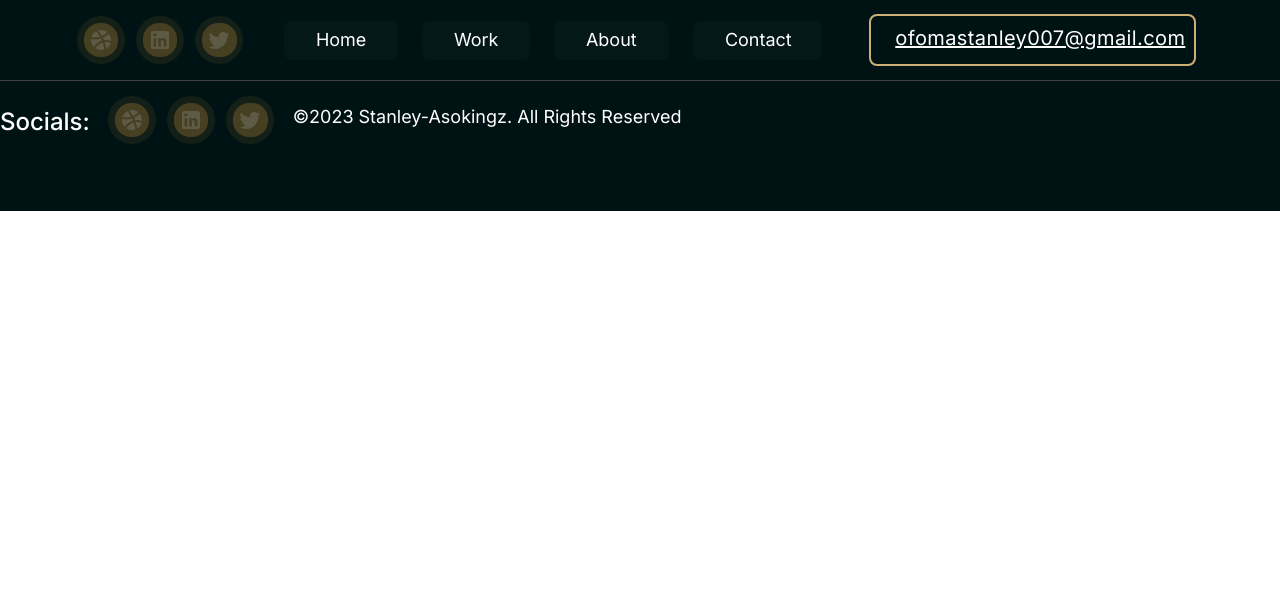
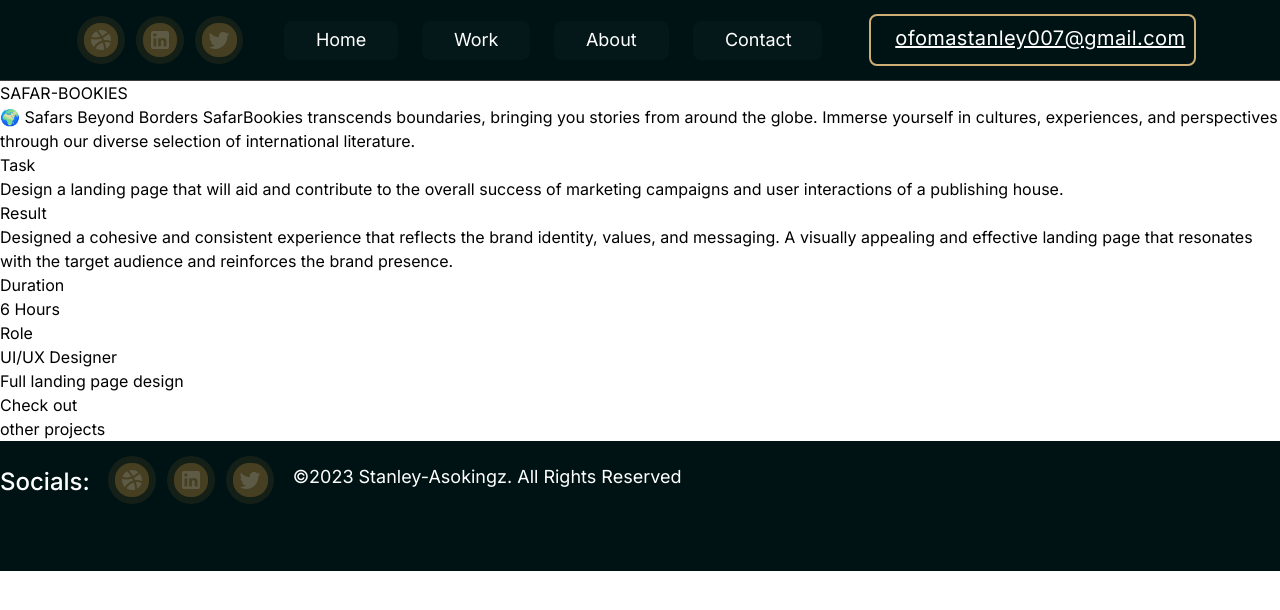
Before and after one commit to Maxwell011/portfolio-design, a Next.js app: page /PublishingHouse in a window 1280 px wide. Shown: the top 610 px of the page. Built offline with nearby package versions, Linux system fonts and the light colour scheme.

Commit message:
Add content to PublishingHouse page

```diff
--- a/src/app/PublishingHouse/page.tsx
+++ b/src/app/PublishingHouse/page.tsx
@@ -1,3 +1,45 @@
 export default function PublishingHouse() {
-  return <section></section>;
+  return (
+    <section>
+      <h1>SAFAR-BOOKIES</h1>
+      <p>
+        🌍 Safars Beyond Borders SafarBookies transcends boundaries, bringing
+        you stories from around the globe. Immerse yourself in cultures,
+        experiences, and perspectives through our diverse selection of
+        international literature.
+      </p>
+      {/* image */}
+      <div>
+        <div>
+          <h2>Task</h2>
+          <p>
+            Design a landing page that will aid and contribute to the overall
+            success of marketing campaigns and user interactions of a publishing
+            house.
+          </p>
+        </div>
+        <div>
+          <h2>Result</h2>
+          <p>
+            Designed a cohesive and consistent experience that reflects the
+            brand identity, values, and messaging. A visually appealing and
+            effective landing page that resonates with the target audience and
+            reinforces the brand presence.
+          </p>
+        </div>
+        <div>
+          <h2>Duration</h2>
+          <p>6 Hours</p>
+          <h2>Role</h2>
+          <p>UI/UX Designer</p>
+        </div>
+      </div>
+      <h2></h2>
+      {/* image */}
+      <h2>Full landing page design</h2>
+      {/* image */}
+      <h3>Check out</h3>
+      <h3>other projects</h3>{" "}
+    </section>
+  );
 }
```
